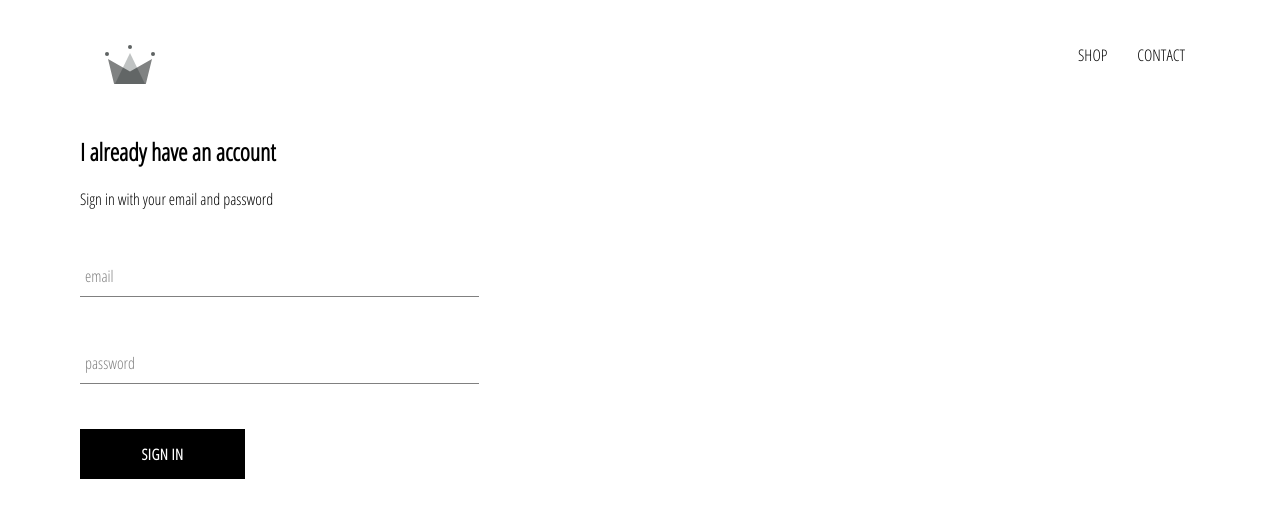
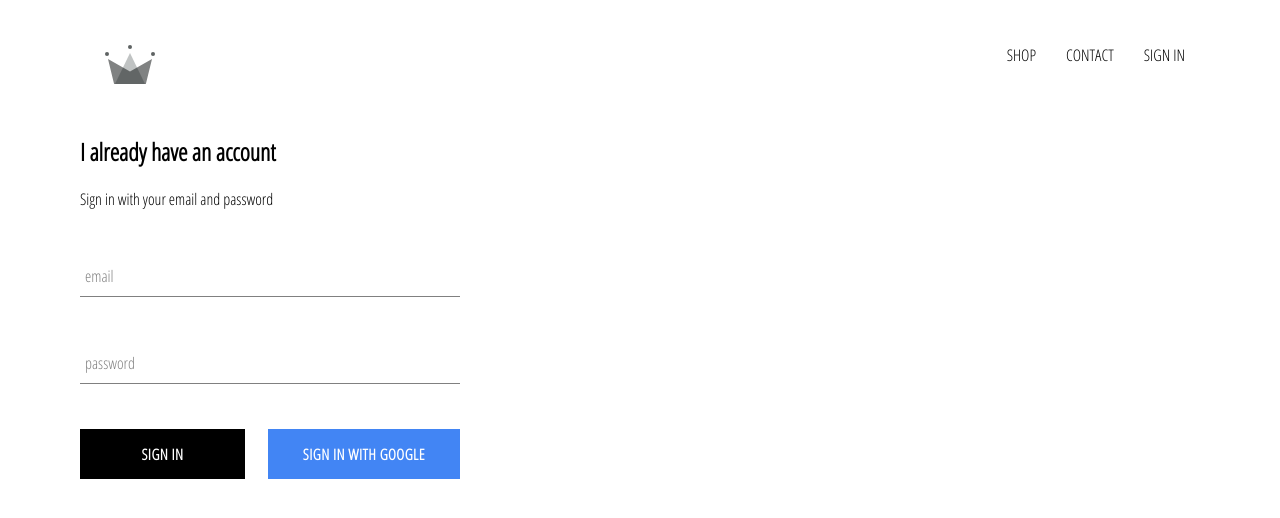
Before and after one commit to songulija/sClothing, a React (Create React App) app: page /signin in a window 1280 px wide. Shown: the top 518 px of the page. Built offline with nearby package versions, Linux system fonts and the light colour scheme; no server answers.

Commit message:
integrated firebase into application, added sign in with google

```diff
--- a/package.json
+++ b/package.json
@@ -6,6 +6,7 @@
     "@testing-library/jest-dom": "^5.11.10",
     "@testing-library/react": "^11.2.5",
     "@testing-library/user-event": "^12.8.3",
+    "firebase": "^8.3.1",
     "node-sass": "^5.0.0",
     "react": "^17.0.2",
     "react-dom": "^17.0.2",
--- a/src/App.css
+++ b/src/App.css
@@ -8,3 +8,9 @@ a{
   text-decoration: none;
   color: black;
 }
+
+/* for every element we want box-sizing : border box
+so padding border and margin dont affect element size*/
+*{
+  box-sizing: border-box;
+}
--- a/src/App.js
+++ b/src/App.js
@@ -1,16 +1,43 @@
 
-import React from 'react'
+import React, { useState, useEffect, useRef } from 'react'
 import { Route, Link, Switch } from 'react-router-dom'
 import './App.css';
 import Header from './components/header/Header';
 import HomePage from './screens/HomePage';
 import ShopPage from './screens/shopPage/ShopPage';
 import SignInSignUp from './screens/signIn/SignInSignUp';
+import { auth } from './firebase/firebase.utils';//function to check if authenticated
 
-function App() {//to use Routes in App componennt we use Router
-  return (
+const App = () => {//to use Routes in App componennt we use Router
+
+  //useState initial value, and function to update initial value
+  const [currentUser, setCurrentUser] = useState(null)
+  //useRef returns a mutable ref object whose .current property is initialized to the passed argument (initialValue). The returned object will persist for the full lifetime of the component.
+  const unsubscribeFromAuth = useRef(null);
+
+  useEffect(() => {
+    //onAuthStateChanged it takes parameter, what user state is of the auth
+    //on our firebase project. its like subscribing & always listening to auth
+    //if any changes occur on firebase related to this application, it will sends message that auth state changed
+    unsubscribeFromAuth.current = auth.onAuthStateChanged((user) => {
+      //setCurrentUser will update initial value(currentUser) to that user object
+      setCurrentUser(user)
+      console.log(user)
+    })//if auth function is called or changed, useEffect function will be called
+
+    //this return function it is triggered when a component unmounts from the DOM
+    //close subscriptions when component unmounts. we dont want memory leaks in app
+    return () => {
+      unsubscribeFromAuth();//it will close subscription
+    }
+  }, []);
+
+
+
+
+  return (//pass property currentUser to header component
     <div>
-      <Header />
+      <Header currentUser={currentUser} />
       <Switch>
         <Route exact path='/' component={HomePage} />
         <Route path='/shop' component={ShopPage} />
--- a/src/components/customButton/CustomButton.js
+++ b/src/components/customButton/CustomButton.js
@@ -1,9 +1,9 @@
 import React from 'react'
 import './styles.scss'
 
-function CustomButton({children, ...otherProps}) {
-    return (
-        <button className='custom-button' {...otherProps}>
+function CustomButton({ children, isGoogleSignIn, ...otherProps }) {
+    return (//if isGoogleSignIn is true then google-sign-in toClass name
+        <button className={`${isGoogleSignIn ? 'google-sign-in' : ''} custom-button`} {...otherProps}>
             {children}
         </button>
     )
--- a/src/components/customButton/styles.scss
+++ b/src/components/customButton/styles.scss
@@ -19,4 +19,13 @@
       color: black;
       border: 1px solid black;
     }
+
+    &.google-sign-in{
+      background-color: #4285f4;
+      color: white;
+    }
+    &:hover {
+      background-color: #357ae8;
+      border: none;
+    }
   }
--- a/src/components/header/Header.js
+++ b/src/components/header/Header.js
@@ -1,9 +1,11 @@
 import React from 'react'
 import { Link } from 'react-router-dom'
+import { auth } from '../../firebase/firebase.utils.js'
 import { ReactComponent as Logo } from '../../assets/crown.svg'
 import './styles.scss'
 
-function Header() {
+//destructure props that are passed to header component
+function Header({ currentUser }) {
     return (
         <div className='header'>
             <Link className='logo-container' to='/'>
@@ -16,9 +18,18 @@ function Header() {
                 <Link className='option' to='/contact'>
                     CONTACT
                 </Link>
+                {currentUser ? (
+                    <div className='option' onClick={() => auth.signOut()}>
+                        SIGN OUT
+                    </div>
+                ) : (
+                    <Link className='option' to='/signin'>
+                        SIGN IN
+                    </Link>
+                )}
             </div>
         </div>
     )
-}
+}//if currentUser is passed then show SignOut, onClick call auth method signOut
 
 export default Header
--- a/src/components/header/styles.scss
+++ b/src/components/header/styles.scss
@@ -26,6 +26,7 @@
 
       .option {
         padding: 10px 15px;
+        cursor: pointer;
       }
     }
   }
--- a/src/components/signIn/SignIn.js
+++ b/src/components/signIn/SignIn.js
@@ -1,12 +1,13 @@
-import React, {useState} from 'react'
+import React, { useState } from 'react'
 import CustomButton from '../customButton/CustomButton';
 import FormInput from '../formInput/FormInput';
+import { signInWithGoogle } from '../../firebase/firebase.utils.js'
 import './styles.scss'
 
 function SignIn() {
     //useState initial value, and function to update initial value
     const [email, setEmail] = useState('');
-    const [password, setPassword] = useState('' )
+    const [password, setPassword] = useState('')
 
     const submitHandler = (e) => {
         e.preventDefault();
@@ -15,13 +16,16 @@ function SignIn() {
 
     return (
         <div className='sign-in'>
-        <h2>I already have an account</h2>
-        <span>Sign in with your email and password</span>
-        <form onSubmit={submitHandler}>
-            <FormInput name='email' type='email' label='email' value={email} required handleChange={(e) => setEmail(e.target.value)}/>
-            <FormInput name='password' type='password' label='password' value={password} required handleChange={(e) => setPassword(e.target.value)} />
-            <CustomButton type='submit' value=''>SIGN IN</CustomButton>
-        </form>
+            <h2>I already have an account</h2>
+            <span>Sign in with your email and password</span>
+            <form onSubmit={submitHandler}>
+                <FormInput name='email' type='email' label='email' value={email} required handleChange={(e) => setEmail(e.target.value)} />
+                <FormInput name='password' type='password' label='password' value={password} required handleChange={(e) => setPassword(e.target.value)} />
+                <div className='buttons'>
+                    <CustomButton type='submit'>Sign In</CustomButton>
+                    <CustomButton onClick={signInWithGoogle} isGoogleSignIn>{' '}Sign in with Google{' '}</CustomButton>
+                </div>
+            </form>
         </div>
     )
 }
--- a/src/components/signIn/styles.scss
+++ b/src/components/signIn/styles.scss
@@ -1,12 +1,18 @@
 .sign-in {
-    width: 30vw;
+    width: 380px;
     display: flex;
     flex-direction: column;
 
 }
+//30% of total. add display flex to our sign-in components. and direction is column
+//so they will be vertically
 
 .title{
     margin: 10px 0;
 }
-//30% of total. add display flex to our sign-in components. and direction is column
-//so they will be vertically
+
+.buttons{
+    display: flex;
+    justify-content: space-between;
+}
+//set buttons display to flex, and buttons inside that container will have space-between
--- /dev/null
+++ b/src/firebase/firebase.utils.js
@@ -0,0 +1,38 @@
+import firebase from 'firebase/app';
+//we import firebase and choose only features we need. it's required
+//firebase-app - The core firebase client (required).
+import 'firebase/firestore';//firebase/firestore for database(Cloud Firestore)
+import 'firebase/auth';//for firebase authentications
+//these features will be automatically attached to firebase keyword
+
+// Your web app's Firebase configuration
+// For Firebase JS SDK v7.20.0 and later, measurementId is optional
+const config = {
+    apiKey: "AIzaSyD6hpwNNlfX4qiAWpRn7ySuaF-P8GDUSo0",
+    authDomain: "sclothing-987f6.firebaseapp.com",
+    projectId: "sclothing-987f6",
+    storageBucket: "sclothing-987f6.appspot.com",
+    messagingSenderId: "260530902636",
+    appId: "1:260530902636:web:131b274956f88b3b942a49",
+    measurementId: "G-VJTFFJEDGX"
+};
+
+// Initialize Firebase, and pass config
+firebase.initializeApp(config);
+
+
+export const auth = firebase.auth();//we export this firebase.auth method,
+//so we can use it anywhere(related to authentication)
+export const firestore = firebase.firestore();//export this method to use anywhere where we
+//want to store data
+
+//set up google authentication utility. auth.GoogleAuthProvider() gives acccess
+const provider = new firebase.auth.GoogleAuthProvider();//GoogleAuthProvider class
+
+//it takes couple custom parameters. select_account means that we want to trigger google popup
+provider.setCustomParameters({ prompt: 'select_account' })//when we use this GoogleAuthProvider for auth and sign in
+//equal to function that calls signInWithPopup method. it takes provider class that we made
+export const signInWithGoogle = () => auth.signInWithPopup(provider);//so it will use google sign in (not twitter or other)
+
+//export default firebase in case we want whole library
+export default firebase;
```
Also changed, not shown: 1 other file (tests, documents, lock files or other folders).
